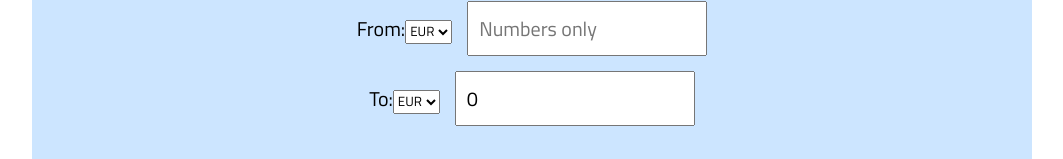
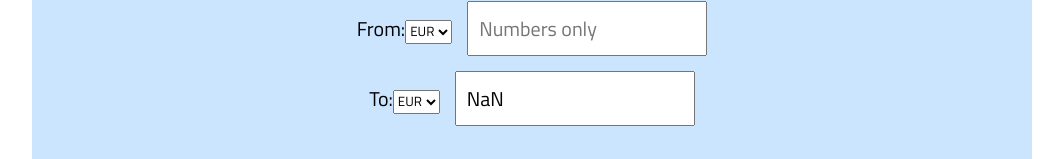
Before and after one commit to kmikinko/currency-exchange, a React app: page / in a window 1280 px wide. Shown: the part 233-392 px from the top of the page, without its empty margins (108-1171 px from the left). Built offline with nearby package versions, Linux system fonts and the light colour scheme; no server answers.

Commit message:
pln to eur sorted

```diff
--- a/js/App.js
+++ b/js/App.js
@@ -2,6 +2,7 @@ import React, {Component} from "react";
 import ReactDOM from "react-dom";
 import './../style/app.scss';
 import CurrencyValue from "./CurrencyValue";
+import CurrencyRates from './components/CurrencyRates';
 
 
 class CurrencyConverter extends Component {
@@ -9,19 +10,35 @@ class CurrencyConverter extends Component {
         transactionName: '',
         eur: 0,
         pln: 0,
-        transactionList: []
+        transactionList: [],
+        rates: [],
+        fromValue: '',
+        toCurrency: ''
     }
+
+    setToCurrency =(currency) =>{
+        this.setState({
+            toCurrency: currency
+        })
+}
+
     handleChange = ( e ) => {
         const name = e.target.name
         this.setState( {
             [name]: e.target.value
-        }, () => {
-            if ( name === 'euro' ) {
-                this.setState( {
-                    pln: this.state.euro * 4.30
-                } )
-            }
-        } );
+        });
+    }
+
+    handleCurrencySelection = e => {
+        this.setState({
+            fromCurrency: e.target.value,
+        })
+    }
+
+    setRates = rates =>{
+        this.setState({
+        rates: rates
+        })
     }
 
     setEuro = eur => {
@@ -61,6 +78,10 @@ class CurrencyConverter extends Component {
 
     }
 
+    calculateToValue = ()=>{
+        return this.state.fromValue * this.state.rates[this.state.toCurrency]
+    }
+
     render() {
         return (
             /* fetch test section */
@@ -86,8 +107,8 @@ class CurrencyConverter extends Component {
 
                                 <div>
                                     <label>From:
-                                        <CurrencyValue setPln={this.setPln} setEuro={this.setEuro}/>
-                                        <input type='text' name='euro' value={this.state.euro}
+                                        <CurrencyValue setRates={this.setRates}/>
+                                        <input type='text' name='fromValue' value={this.state.fromValue}
                                                onChange={this.handleChange}
                                                placeholder='Numbers only' className={'input_fields'}>
                                         </input>
@@ -95,13 +116,10 @@ class CurrencyConverter extends Component {
                                 </div>
 
                                 <div>
-                                    <label>To:
-                                        <CurrencyValue setPln={this.setPln} setEuro={this.setEuro}/>
-                                        <input type='text' name='pln' value={this.state.pln}
-                                               onChange={this.handleChange} className={'input_fields'}
-                                               readOnly>
-                                        </input>
-                                    </label>
+                                    <CurrencyRates setToCurrency={this.setToCurrency} />
+                                    <input type='text' name='toValue' value={this.calculateToValue()}
+                                           placeholder='Numbers only' className={'input_fields'} readOnly>
+                                    </input>
                                 </div>
 
                                 <button type='submit' name='calculate' onClick={this.handleTransaction}
--- a/js/CurrencyValue.js
+++ b/js/CurrencyValue.js
@@ -1,5 +1,5 @@
 import React, {Component} from "react";
-import getCurrencyRates from "./utils/CurrencyRates";
+import getCurrencyRates from "./utils/CurrencyApi";
 
 
 class CurrencyValue extends Component {
@@ -9,7 +9,6 @@ class CurrencyValue extends Component {
             currencies: [],
             eur: 0,
             pln: 0,
-            fromValue: '',
             fromCurrency: '',
             toValue: '',
             toCurrency: ''
@@ -22,18 +21,21 @@ class CurrencyValue extends Component {
 
     getCurrencyValue = ( currency ) => getCurrencyRates( currency )
         .then( response => {
+            this.props.setRates(response.rates);
             this.setState( {...this.state, fromCurrency: response.base} );
         } )
 
-    handleChange = ( val ) => this.getCurrencyValue( val.target.text ); //check
+    handleChange = ( val ) => this.getCurrencyValue( val.target.value ); //check
+
+
 
     render() {
-
+        // const {'Euro'} = this.props.euro;
         return <>
             <select onChange={this.handleChange}>
-                <option value={this.state.fromCurrency} >EUR
+                <option>EUR
                 </option>
-                <option value={this.state.toCurrency}>PLN
+                <option>PLN
                 </option>
             </select>
         </>
--- /dev/null
+++ b/js/components/CurrencyRates.js
@@ -0,0 +1,29 @@
+import React, {Component} from "react";
+
+class CurrencyRates extends Component {
+
+    handleChange = (e)=>{
+        this.props.setToCurrency(
+            e.target.value
+        )
+    }
+
+    render() {
+        const {rates} = this.props;
+
+        return <>
+            <label>To:
+                {/*<CurrencyValue setPln={this.setPln} setEuro={this.setEuro}/>*/}
+                <select onChange={this.handleChange}>
+                    <option>EUR
+                    </option>
+                    <option>PLN
+                    </option>
+                </select>
+            </label>
+        </>
+    }
+}
+
+
+export default CurrencyRates;
```
Also changed, not shown: js/utils/CurrencyApi.js (renamed from js/utils/CurrencyRates.js).
